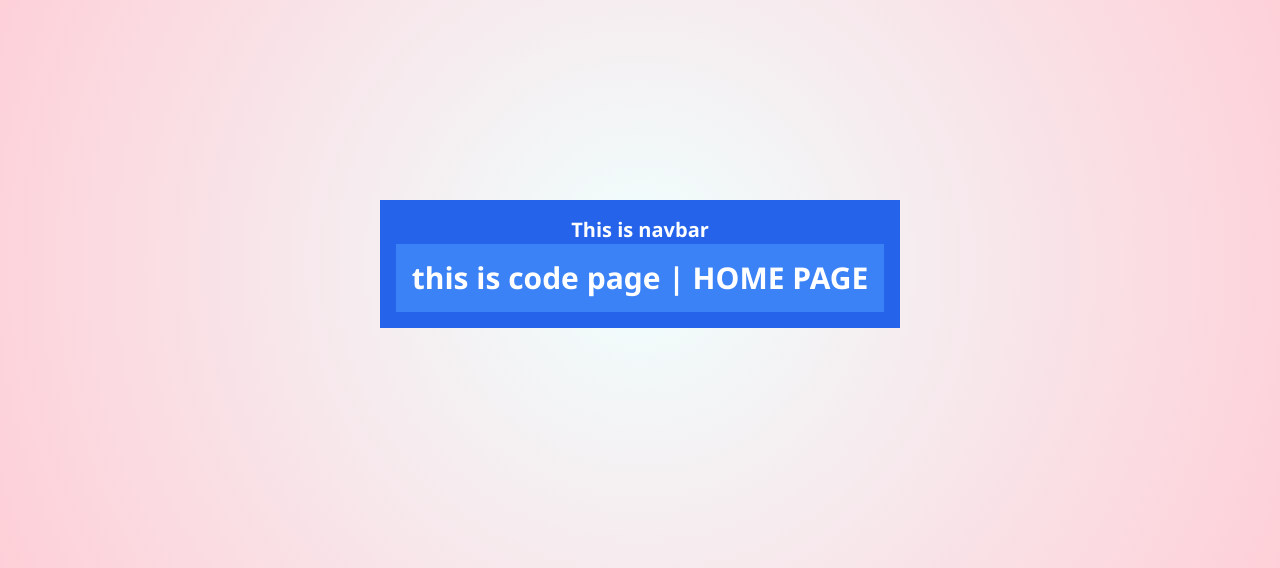
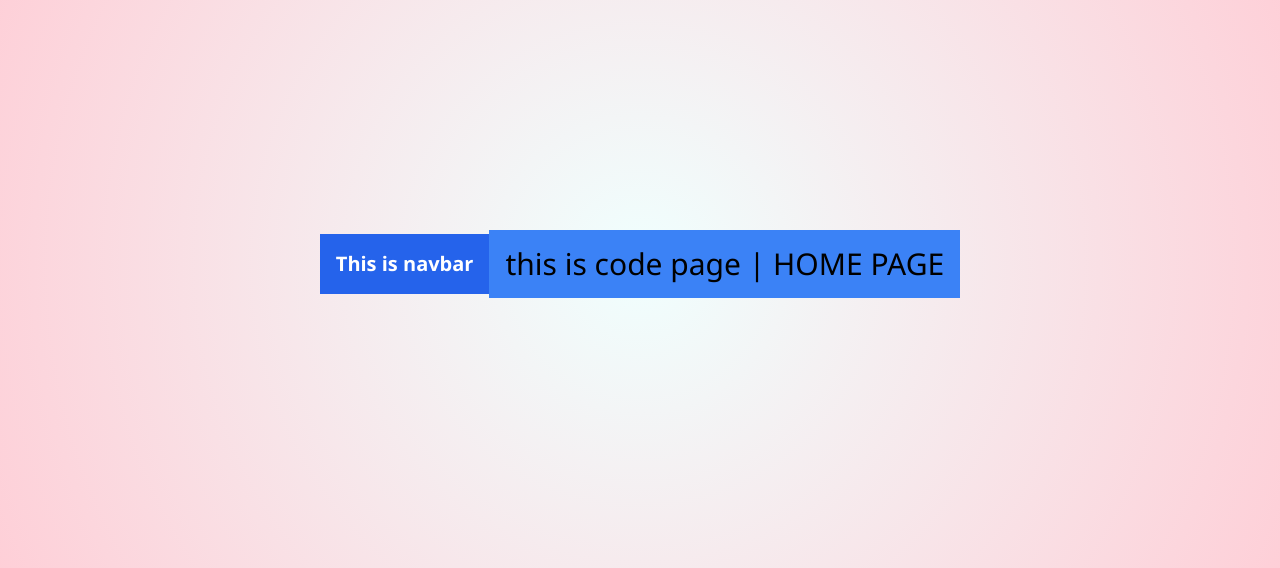
Before and after one commit to jyotigiri7219/AI-learning, a Django app: page / in a window 1280 px wide. Shown: the part 136-704 px from the top of the page. Run offline with Django 5.2, Linux system fonts and the light colour scheme; some libraries are stand-ins or nearby versions.

Commit message:
fix: correct navbar HTML structure in layout template

```diff
--- a/Learn-Django/jyoti/templates/website/layout.html
+++ b/Learn-Django/jyoti/templates/website/layout.html
@@ -16,7 +16,7 @@
 </head>
 <body>
 
-    <div class="bg-blue-600 text-white p-4 text-center text-xl font-bold"> This is navbar </nav>
+    <nav class="bg-blue-600 text-white p-4 text-center text-xl font-bold"> This is navbar </nav>
 
     {% block content %}{% endblock %}
 </body>
```
Also changed, not shown: Learn-Django/jyoti/db.sqlite3.
